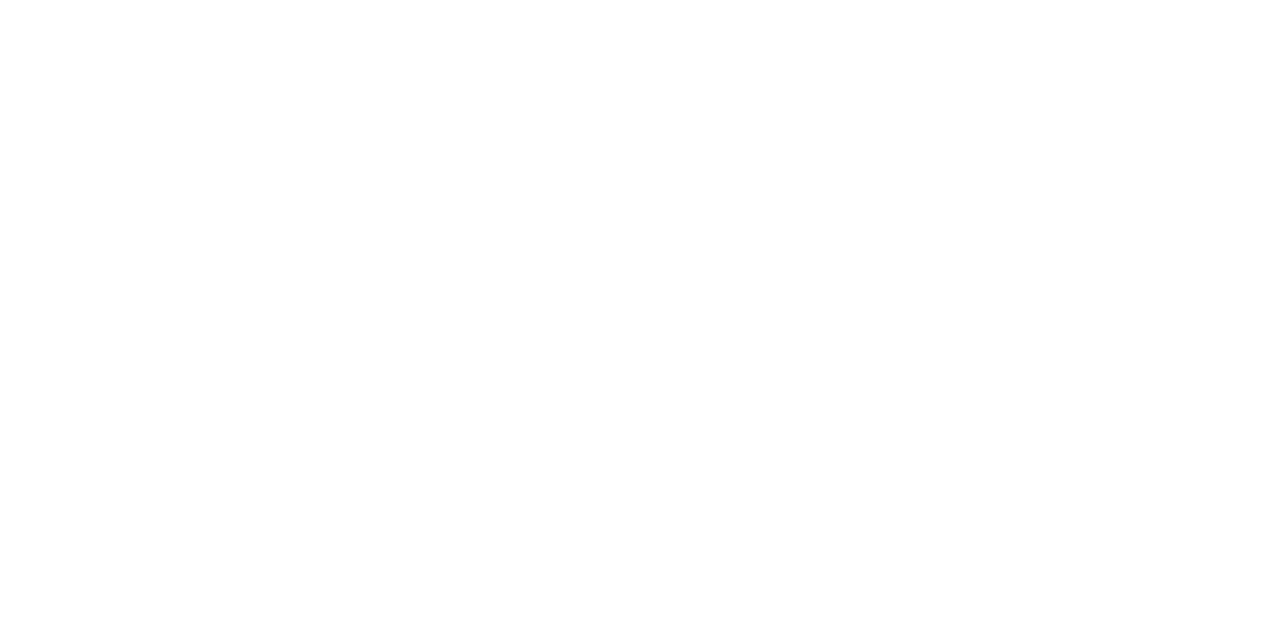
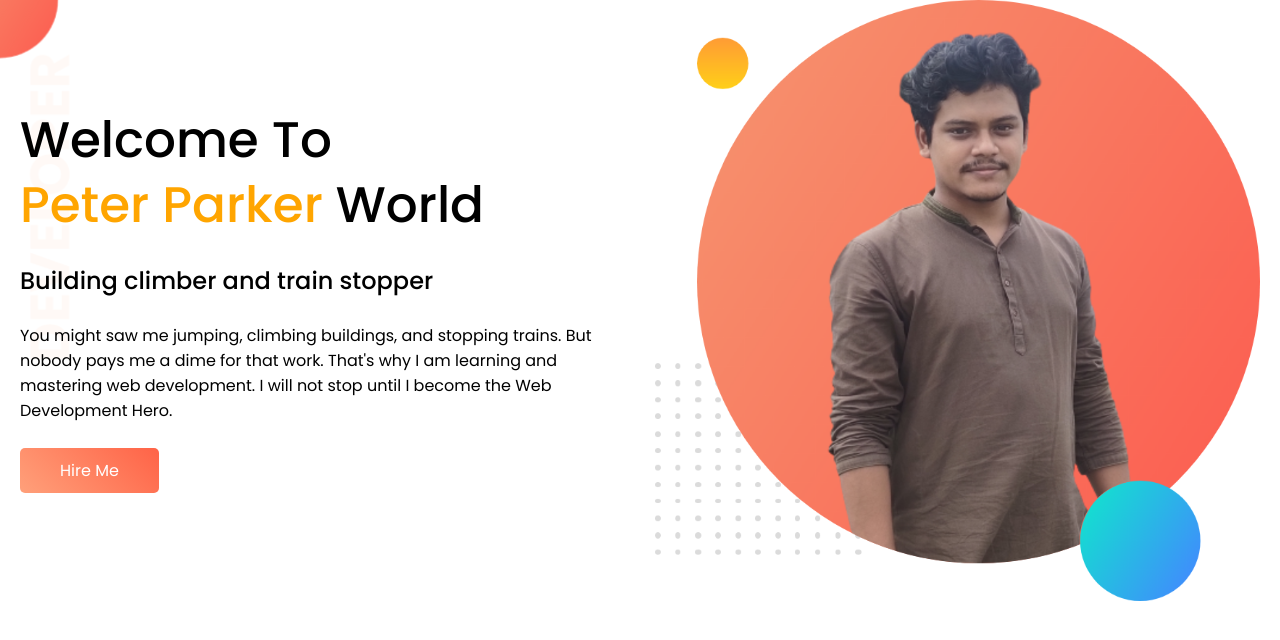
Before and after one commit to mdjannatulhasan/portfolio-milestone-1, a plain HTML site: page index.html in a window 1280 px wide. Drawn offline with Linux system fonts and the light colour scheme.

Commit message:
First section commit

```diff
--- a/index.html
+++ b/index.html
@@ -1,12 +1,38 @@
 <!DOCTYPE html>
 <html lang="en">
-<head>
-    <meta charset="UTF-8">
-    <meta http-equiv="X-UA-Compatible" content="IE=edge">
-    <meta name="viewport" content="width=device-width, initial-scale=1.0">
-    <title>Hasan's portfolio</title>
-</head>
-<body>
+    <head>
+        <meta charset="UTF-8" />
+        <meta http-equiv="X-UA-Compatible" content="IE=edge" />
+        <meta name="viewport" content="width=device-width, initial-scale=1.0" />
+        <title>Hasan's portfolio</title>
+        <link rel="preconnect" href="https://fonts.googleapis.com" />
+        <link rel="preconnect" href="https://fonts.gstatic.com" crossorigin />
+        <link href="https://fonts.googleapis.com/css2?family=Poppins:wght@400;500;600;700&display=swap" rel="stylesheet" />
 
-</body>
+        <link rel="stylesheet" href="styles.css" />
+    </head>
+    <body>
+        <header>
+            <div class="container">
+                <div class="row">
+                    <div class="left-container col-6">
+                        <h1>
+                            Welcome To <br />
+                            <span class="text-lemon">Peter Parker</span>
+                            World
+                        </h1>
+                        <h3>Building climber and train stopper</h3>
+                        <div class="col-body">
+                            <p>You might saw me jumping, climbing buildings, and stopping trains. But nobody pays me a dime for that work. That's why I am learning and mastering web development. I will not stop until I become the Web Development Hero.</p>
+
+                            <span class="btn-bg"><a class="btn-primary" href="https://www.linkedin.com/in/shah-muhammad-jannatul-hasan-munna-85a73415b/" target="_blank">Hire Me</a></span>
+                        </div>
+                    </div>
+                    <div class="right-container col-6">
+                        <img src="images/munna.png" alt="" />
+                    </div>
+                </div>
+            </div>
+        </header>
+    </body>
 </html>
--- /dev/null
+++ b/styles.css
@@ -0,0 +1,77 @@
+* {
+    font-family: "Poppins", sans-serif;
+    margin: 0;
+    padding: 0;
+}
+header {
+    background-image: url("images/top-banner.png");
+    background-repeat: no-repeat;
+}
+header h1 {
+    font-size: 50px;
+    font-weight: 500;
+    line-height: 1.3em;
+}
+.text-lemon {
+    color: #ffa500;
+}
+.container {
+    max-width: 1250px;
+    padding: 0 20px;
+    margin: 0 auto;
+}
+.row {
+    display: grid;
+    grid-template-columns: repeat(2, 1fr);
+    grid-gap: 30px;
+}
+.right-container img {
+    width: 100%;
+}
+.btn-bg {
+    background-image: linear-gradient(45deg, lightsalmon, tomato);
+    display: inline-block;
+    margin-top: 25px;
+    border-radius: 5px;
+    position: relative;
+    z-index: 0;
+    overflow: hidden;
+}
+.btn-primary {
+    text-decoration: none;
+    padding: 10px 40px;
+    color: white;
+    display: inline-block;
+    z-index: 10;
+}
+.btn-bg::before {
+    width: 100%;
+    height: 100%;
+    content: "";
+    background-image: linear-gradient(#fe6c4f, #fe6c4f);
+    position: absolute;
+    border-radius: 5px;
+    z-index: -1;
+    left: 100%;
+    transition: left linear 200ms;
+}
+.btn-bg:hover::before {
+    left: 0;
+    transition: left linear 250ms;
+}
+
+header h3 {
+    font-size: 24px;
+    font-weight: 500;
+    margin: 25px 0;
+}
+.left-container {
+    display: flex;
+    flex-direction: column;
+    justify-content: center;
+}
+@media only screen and (max-width: 769px) {
+    .row {
+        grid-template-columns: 1fr;
+    }
+}
```
Also changed, not shown: images/dream-bg.png (added), images/exp-bg.png (added), images/munna.png (added), images/munna1.png (added), images/my-bg.png (added), images/my-bg2.png (added), images/top-banner.png (added), 9 other files.
